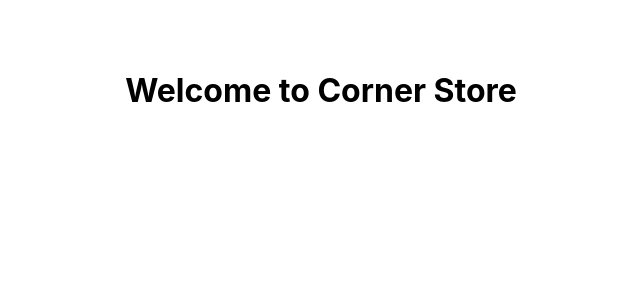
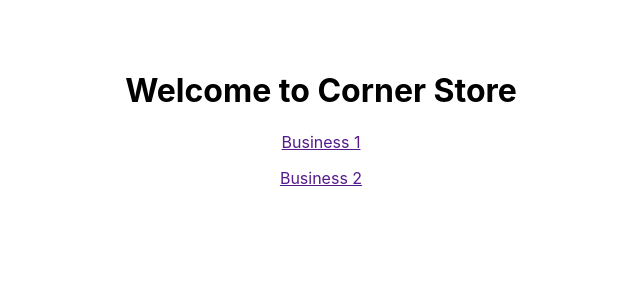
Before and after one commit to Corner-Store/CornerStoreWebsite, a React (Create React App) app: page / in a window 1280 px wide. Shown: the top 300 px of the page, without its empty margins (319-959 px from the left). Built offline with nearby package versions, Linux system fonts and the light colour scheme.

Commit message:
Added business display information

```diff
--- a/src/App.js
+++ b/src/App.js
@@ -1,9 +1,24 @@
 import "./App.css";
 
+const businessesJSON = [
+  {
+    name: "Business 1",
+    link: "",
+  },
+  {
+    name: "Business 2",
+    link: "",
+  },
+];
 function App() {
   return (
     <div className="App">
       <h1>Welcome to Corner Store</h1>
+      {businessesJSON.map((item, index) => (
+        <p>
+          <a href={item.link}>{item.name}</a>
+        </p>
+      ))}
     </div>
   );
 }
--- /dev/null
+++ b/src/businesses.json
@@ -0,0 +1,3 @@
+[
+
+]
```
